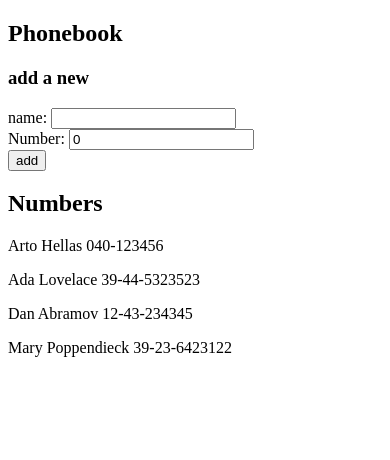
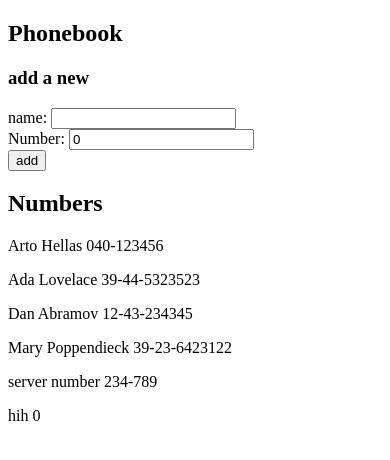
Before and after one commit to Kakashi398/part-2, a React (Create React App) app in the folder phonebook/: page / in a window 390 px wide. Shown: the top 460 px of the page. Built offline with nearby package versions, Linux system fonts and the light colour scheme; data requests are answered from the project's data file; the HTML template or start-up script is replaced by a standard one.

Commit message:
2.15: Phonebook step7

```diff
--- a/phonebook/db.json
+++ b/phonebook/db.json
@@ -1,5 +1,5 @@
 {
-    "persons":[
+  "persons": [
     {
       "name": "Arto Hellas",
       "number": "040-123456",
@@ -19,6 +19,16 @@
       "name": "Mary Poppendieck",
       "number": "39-23-6423122",
       "id": 4
+    },
+    {
+      "name": "server number",
+      "number": "234-789",
+      "id": 5
+    },
+    {
+      "name": "hih",
+      "number": 0,
+      "id": 6
     }
   ]
 }
--- a/phonebook/src/App.js
+++ b/phonebook/src/App.js
@@ -29,6 +29,11 @@ const App =() => {
       name: newName,
       number: newNumber
     }
+
+    axios
+    .post('http://localhost:3001/persons',nameObject)
+    .then(response => response)
+
     setPersons(persons.concat(nameObject))
     setNewName('')
     setNewNumber('')
```
Lines whose indentation alone changed are shown as unchanged.
